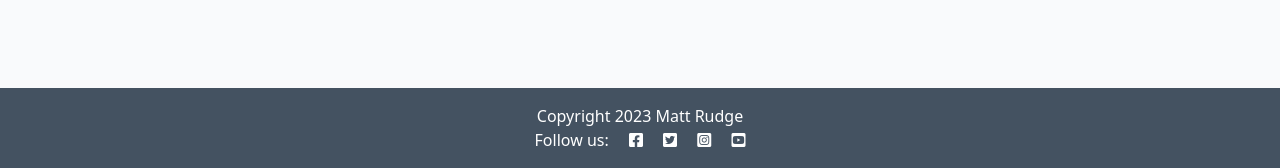
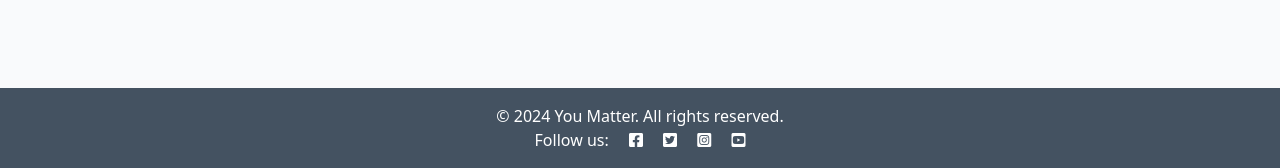
Before and after one commit to solracnauj92/youmatterproject4, a Django app: page / in a window 1280 px wide. Shown: the part 632-800 px from the top of the page. Run offline with Django 4.2, Linux system fonts and the light colour scheme; data that the repository does not hold is empty.

Commit message:
Updated navbar branding and copyright message to emphasize You Matter theme in Django templates

```diff
--- a/main_page/templates/main_page/index.html
+++ b/main_page/templates/main_page/index.html
@@ -57,5 +57,5 @@
 <!-- index.html content ends here -->
 {% endblock %}
 {% block copyright %}
-Copyright 2023 Matt Rudge
-{% endblock %}
+    &copy; 2024 You Matter. All rights reserved.
+{% endblock copyright %}
--- a/templates/base.html
+++ b/templates/base.html
@@ -66,9 +66,9 @@
     <!-- Footer -->
     <footer class="footer mt-auto py-3 dark-bg">
         <p class="m-0 text-center text-white">
-      {% block copyright %}
-      Made by Code Instituters
-      {% endblock copyright %}
+        {% block copyright %}
+            Crafted with care by the You Matter Team
+        {% endblock copyright %}
 </p>
         <p class="m-0 text-center text-white">Follow us: <i class="fab fa-facebook-square ms-3"></i>
             <i class="fab fa-twitter-square ms-3"></i>
```
Also changed, not shown: 1 other file.
